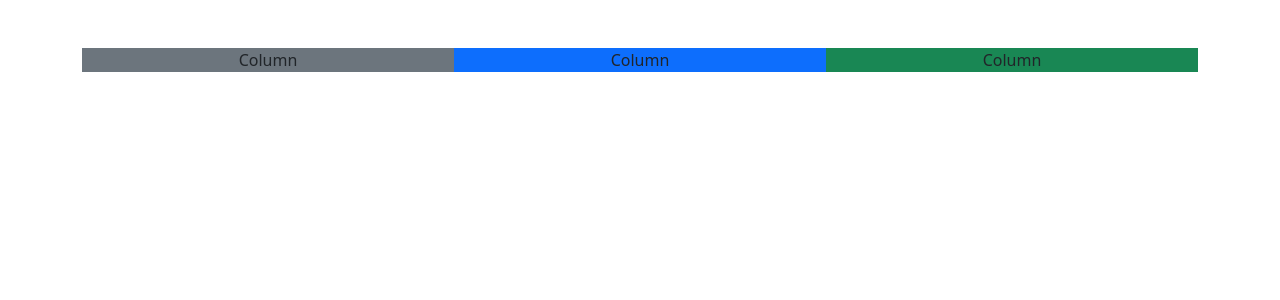
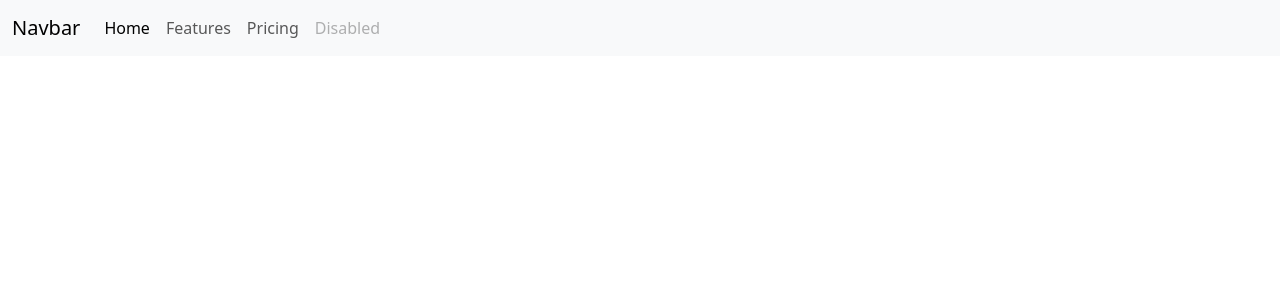
Before and after one commit to ElidethMatus/DDAWII_ProyectoFinal_Grupo-3, a Next.js app in the folder Frontend/: page / in a window 1280 px wide. Shown: the top 300 px of the page. Built offline with nearby package versions, Linux system fonts and the light colour scheme.

Commit message:
Agregando js bootstrap

```diff
--- /dev/null
+++ b/Frontend/app/bootstrap-client.tsx
@@ -0,0 +1,11 @@
+"use client";
+
+import { useEffect } from "react";
+
+export default function BootstrapClient() {
+  useEffect(() => {
+    import("bootstrap");
+  }, []);
+
+  return null;
+}
--- a/Frontend/app/layout.tsx
+++ b/Frontend/app/layout.tsx
@@ -1,7 +1,7 @@
 import type { Metadata } from "next";
 import { Geist, Geist_Mono } from "next/font/google";
-import "./globals.css";
-import 'bootstrap/dist/css/bootstrap.min.css';
+import "bootstrap/dist/css/bootstrap.min.css";
+import BootstrapClient from "./bootstrap-client";
 
 const geistSans = Geist({
   variable: "--font-geist-sans",
@@ -20,15 +20,15 @@
 
 export default function RootLayout({
   children,
-}: Readonly<{
+}: {
   children: React.ReactNode;
-}>) {
+}) {
   return (
-    <html
-      lang="en"
-      className={`${geistSans.variable} ${geistMono.variable} h-full antialiased`}
-    >
-      <body className="min-h-full flex flex-col">{children}</body>
+    <html lang="en">
+      <body className="min-h-full flex flex-col">
+        <BootstrapClient />
+        {children}
+      </body>
     </html>
   );
 }
--- a/Frontend/app/page.tsx
+++ b/Frontend/app/page.tsx
@@ -1,15 +1,5 @@
-import Image from "next/image";
+import Navbar from "./shared/components/navbar/ui/Navbar/Navbar";
 
 export default function Home() {
-  return (
-    <div className="container mt-5">
-      <div className="container text-center">
-        <div className="row">
-          <div className="col bg-secondary">Column</div>
-          <div className="col bg-primary">Column</div>
-          <div className="col bg-success">Column</div>
-        </div>
-      </div>
-    </div>
-  );
+  return <Navbar />;
 }
--- /dev/null
+++ b/Frontend/app/shared/components/navbar/ui/Navbar/Navbar.tsx
@@ -0,0 +1,41 @@
+"use client";
+import React, { useEffect } from "react";
+
+export default function Navbar() {
+  return (
+    <nav className="navbar navbar-expand-lg bg-body-tertiary">
+      <div className="container-fluid">
+        <a className="navbar-brand">
+          Navbar
+        </a>
+        <button
+          className="navbar-toggler"
+          type="button"
+          data-bs-toggle="collapse"
+          data-bs-target="#navbarNavAltMarkup"
+          aria-controls="navbarNavAltMarkup"
+          aria-expanded="false"
+          aria-label="Toggle navigation"
+        >
+          <span className="navbar-toggler-icon"></span>
+        </button>
+        <div className="collapse navbar-collapse" id="navbarNavAltMarkup">
+          <div className="navbar-nav">
+            <a className="nav-link active" aria-current="page">
+              Home
+            </a>
+            <a className="nav-link">
+              Features
+            </a>
+            <a className="nav-link">
+              Pricing
+            </a>
+            <a className="nav-link disabled" aria-disabled="true">
+              Disabled
+            </a>
+          </div>
+        </div>
+      </div>
+    </nav>
+  );
+}
--- a/Frontend/package.json
+++ b/Frontend/package.json
@@ -19,6 +19,7 @@
   },
   "devDependencies": {
     "@tailwindcss/postcss": "^4",
+    "@types/bootstrap": "^5.2.11",
     "@types/node": "^20",
     "@types/react": "^19",
     "@types/react-dom": "^19",
```
Also changed, not shown: 1 other file (tests, documents, lock files or other folders).
